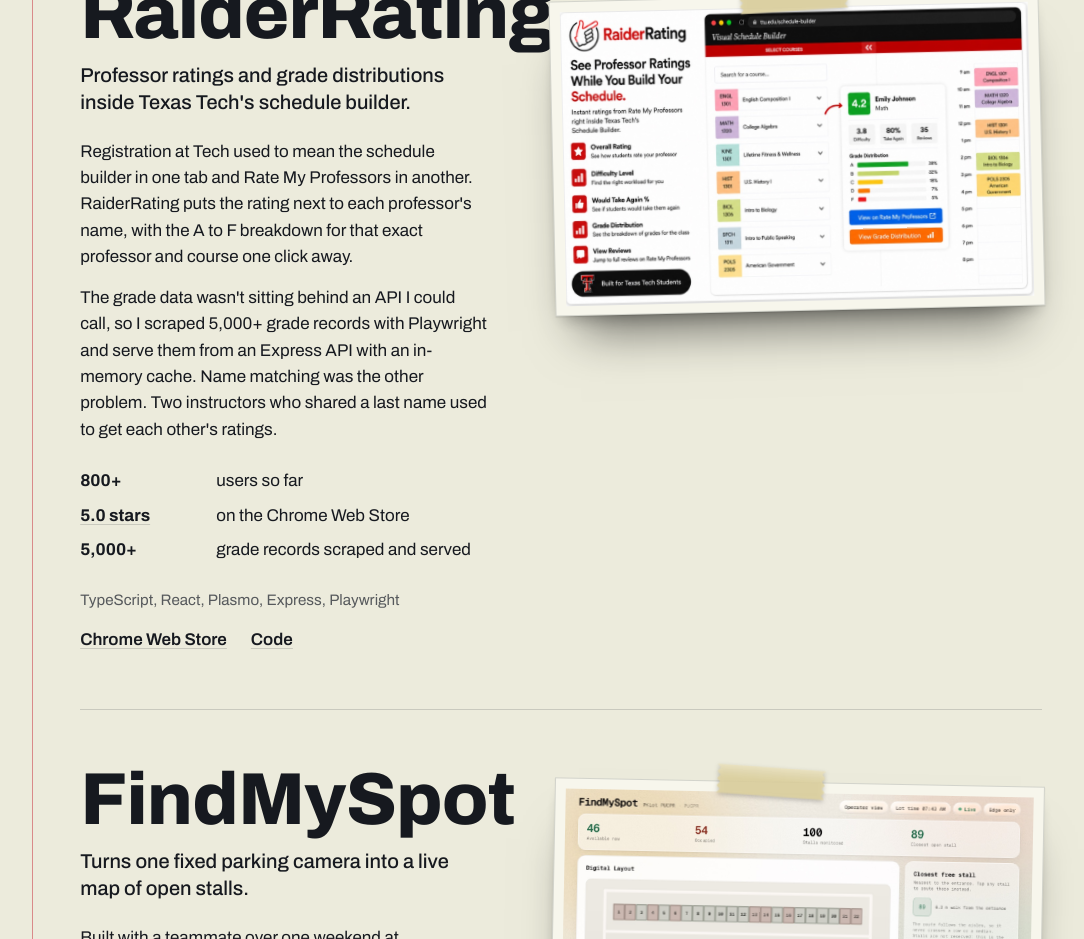
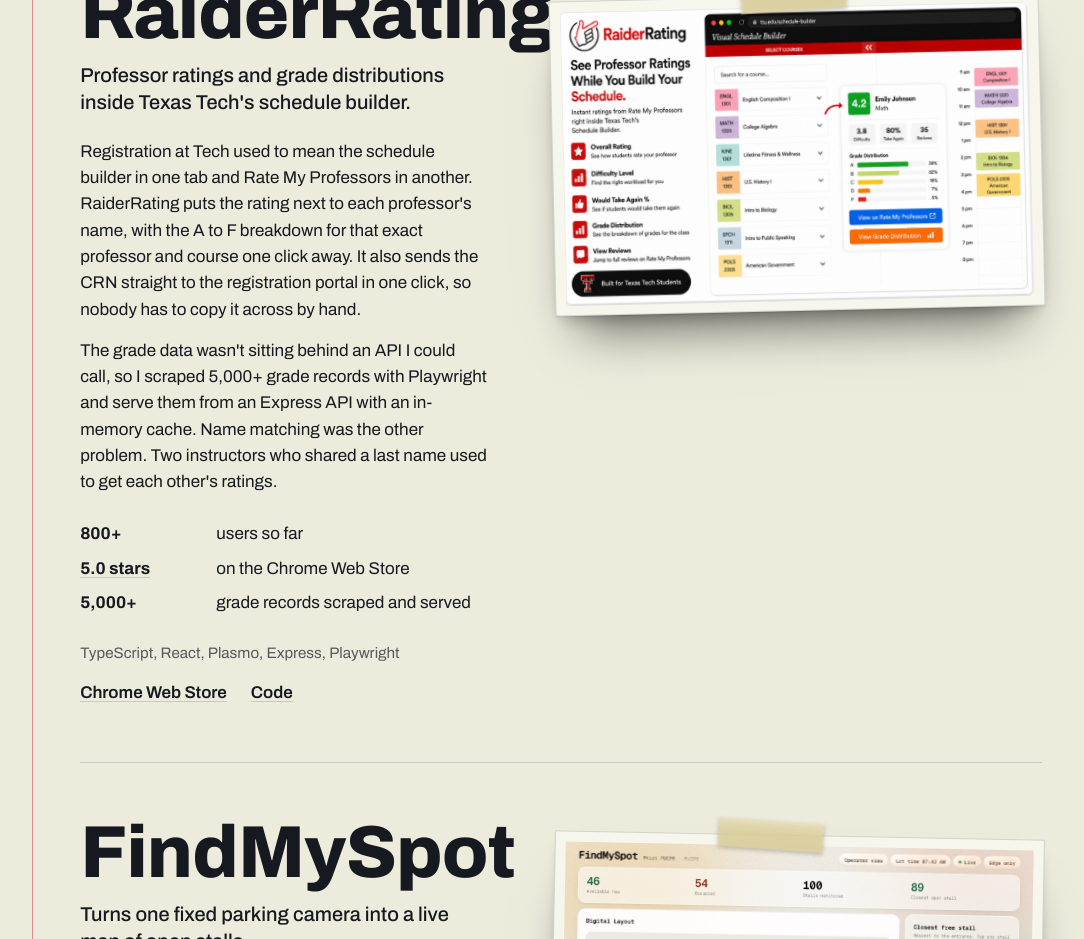
Before and after one commit to lavneethora/portfolio, a Next.js app: page / in a window 1280 px wide. Shown: the part 2460-3399 px from the top of the page, without its empty margins (187-1271 px from the left). Built offline with nearby package versions, Linux system fonts and the light colour scheme; no server answers.

Commit message:
Mention RaiderRating's one-click CRN transfer

```diff
--- a/src/content/projects.ts
+++ b/src/content/projects.ts
@@ -83,7 +83,7 @@ export const projects: Project[] = [
     name: "RaiderRating",
     line: "Professor ratings and grade distributions inside Texas Tech's schedule builder.",
     about:
-      "Registration at Tech used to mean the schedule builder in one tab and Rate My Professors in another. RaiderRating puts the rating next to each professor's name, with the A to F breakdown for that exact professor and course one click away.",
+      "Registration at Tech used to mean the schedule builder in one tab and Rate My Professors in another. RaiderRating puts the rating next to each professor's name, with the A to F breakdown for that exact professor and course one click away. It also sends the CRN straight to the registration portal in one click, so nobody has to copy it across by hand.",
     hard:
       "The grade data wasn't sitting behind an API I could call, so I scraped 5,000+ grade records with Playwright and serve them from an Express API with an in-memory cache. Name matching was the other problem. Two instructors who shared a last name used to get each other's ratings.",
     facts: [
```
